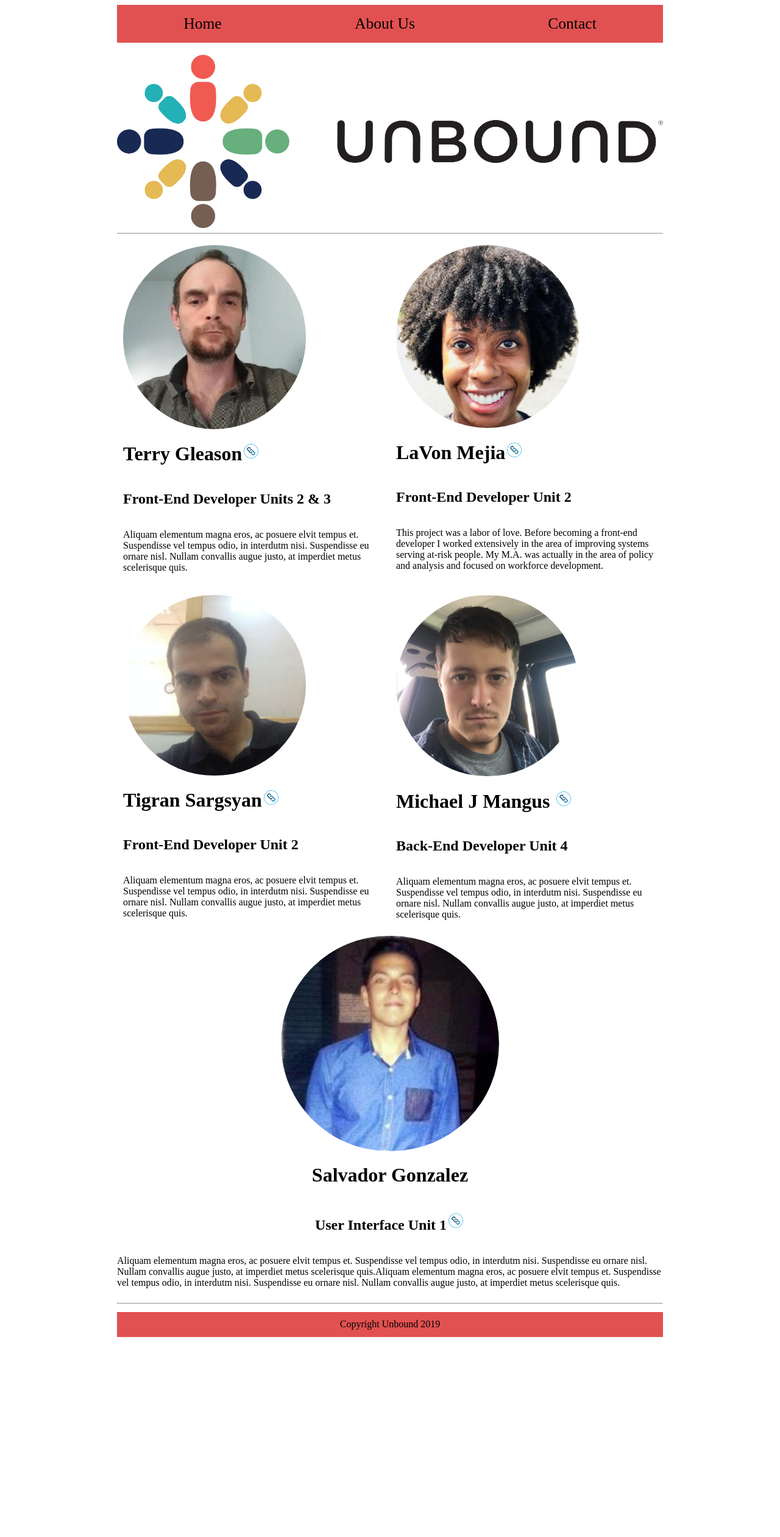
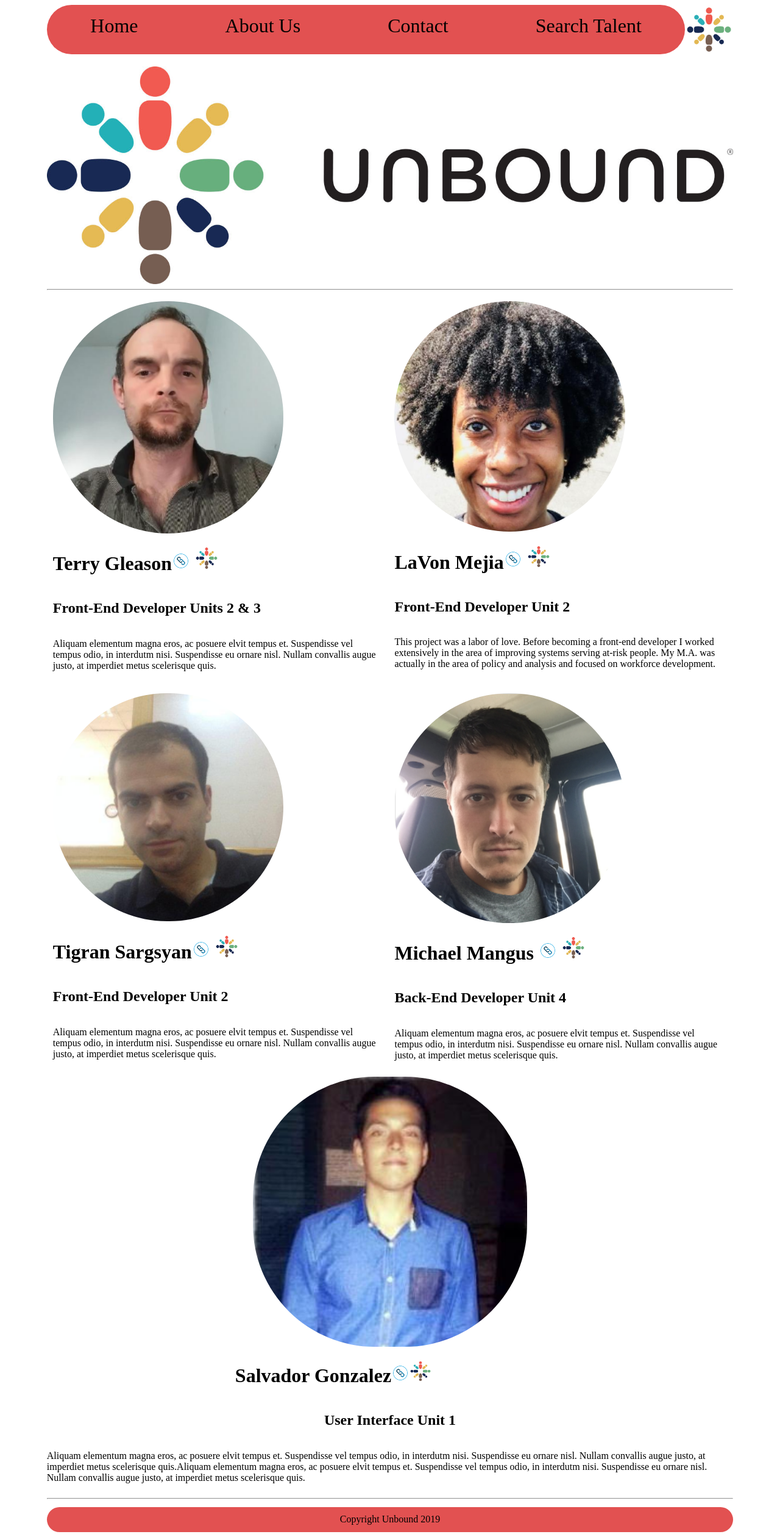
Before and after one commit to prisonerskills/UI, a website: page about.html in a window 1280 px wide. Shown: the whole page at 61% size. Before the commit the page ends 2201 px from the top, so only its background shows below. Drawn offline with Linux system fonts and the light colour scheme.

Commit message:
almost there

```diff
--- a/about.html
+++ b/about.html
@@ -14,13 +14,15 @@
   </head>
 
   <body>
-    <div class='allofit'>
+
     <header>
       <nav>
         <a href="index.html">Home</a>
         <a href="about.html">About Us</a>
-        <a href="#">Contact</a>
+        <a href="#contact">Contact</a>
+        <a href="https://polar-temple-77662.herokuapp.com/">Search Talent</a>
       </nav>
+      <img class='logos' src='img/logo.jpeg'>
     </header>
     <div class='container'> <img class="middle-img" src="img/Unhori.jpg" /></div>
     <hr />
@@ -30,7 +32,7 @@
         <div class="info"></div>
 
         <img class="face" src="img/Terry.jpeg" />
-        <h1>Terry Gleason<a href='https://github.com/Tgleason1980'><img class='link' src='img/link.jpeg'></a></h1>
+        <h1>Terry Gleason<a href='https://github.com/Tgleason1980'><img class='link' src='img/link.jpeg'></a> <img class='logos' src='img/logo.jpeg'></h1>
         <h2>Front-End Developer Units 2 & 3</h2>
         <p>
           Aliquam elementum magna eros, ac posuere elvit tempus et. Suspendisse
@@ -42,7 +44,7 @@
         <div class="info"></div>
 
         <img class="face" src="img/Mejia.jpeg" />
-        <h1>LaVon Mejia<a href='https://github.com/lavonmejia'><img class='link' src='img/link.jpeg'></a></h1>
+        <h1>LaVon Mejia<a href='https://github.com/lavonmejia'><img class='link' src='img/link.jpeg'></a> <img class='logos' src='img/logo.jpeg'></h1>
         <h2>Front-End Developer Unit 2</h2>
         <p>
           This project was a labor of love. Before becoming a front-end developer I worked extensively in the area of improving systems serving at-risk people.  My M.A. was actually in the area of policy and analysis and focused on workforce development.
@@ -53,7 +55,7 @@
     <div class="container2">
       <div class="box">
         <img class="face" src="img/Tigran.jpeg" />
-        <h1>Tigran Sargsyan<a href='https://github.com/umbur'><img class='link' src='img/link.jpeg'></a></h1>
+        <h1>Tigran Sargsyan<a href='https://github.com/umbur'><img class='link' src='img/link.jpeg'></a> <img class='logos' src='img/logo.jpeg'></h1>
         <h2>Front-End Developer Unit 2</h2>
         <p>
           Aliquam elementum magna eros, ac posuere elvit tempus et. Suspendisse
@@ -63,7 +65,7 @@
       </div>
       <div class="box">
         <img class="face" src="img/mike.png" />
-        <h1>Michael J Mangus<a href='https://github.com/mjmangus16'>     <img class='link' src='img/link.jpeg'></a></h1>
+        <h1>Michael Mangus<a href='https://github.com/mjmangus16'>     <img class='link' src='img/link.jpeg'></a> <img class='logos' src='img/logo.jpeg'></h1>
         <h2>Back-End Developer Unit 4</h2>
         <p>
           Aliquam elementum magna eros, ac posuere elvit tempus et. Suspendisse
@@ -75,10 +77,10 @@
 
     <div class="bbox">
       <img class="face" src="img/sal copy.jpeg" />
-      <h1>
-        Salvador Gonzalez
+      <h1 class='lastone'>
+        Salvador Gonzalez<a href='https://github.com/SGonzalez44'><img class='link' src='img/link.jpeg'></a><img class='logos' src='img/logo.jpeg'>
       </h1>
-      <h2>User Interface Unit 1<a href='https://github.com/SGonzalez44'><img class='link' src='img/link.jpeg'></a></h2>
+      <h2>User Interface Unit 1 </h2>
       <p>
         Aliquam elementum magna eros, ac posuere elvit tempus et. Suspendisse
         vel tempus odio, in interdutm nisi. Suspendisse eu ornare nisl. Nullam
--- a/css/index.css
+++ b/css/index.css
@@ -1,6 +1,7 @@
 body{
-  margin-left: 15%;
-  margin-right: 15%;
+  min-width:500px;
+  margin-left: 6%;
+  margin-right: 6%;
   }
   @media (width:500px){
     body{
@@ -8,29 +9,43 @@ body{
     margin-right: .01%;
   }
   }
+  header{
+    display:flex;
+    flex-direction: row;
+
+  }
+  .logos{
+    width:7%;
+    border-radius: 100px;
+  }
 nav {
-
+  width:93%;
   display: flex;
   justify-content: space-around;
   padding-top: 1rem;
   padding-bottom: 1rem;
   background-color: #e25151;
+  border-radius: 100px;
 
 }
 nav a {
-  font-size: 1.6rem;
+  font-size: 2rem;
   text-decoration: none;
   color: black;
 }
 @media (max-width: 800px) {
+  nav{
+    width:100%;
+  }
   nav a {
-    font-size: 1.3rem;
+    font-size: 1.4rem;
   }
 }
 @media (max-width: 500px) {
   nav{
     padding-top: .6rem;
     padding-bottom: .6rem;
+    width:100%;
   }
   nav a {
     font-size: 1.5rem;
@@ -128,6 +143,7 @@ footer {
   background-color: #e25151;
   padding: .7rem;
   margin-top: .8rem;
+  border-radius: 100px;
 }
 .bbox {
   display: flex;
@@ -153,5 +169,17 @@ a {
   color: black;
 }
 .link{
+  border-radius: 500px;
   width:30px;
 }
+.logo{
+padding-bottom:3px;
+}
+@media (max-width:800px){
+  .logos{display:flex;
+    display:none
+  }
+}
+.log{
+  width:7%;
+}
```
Also changed, not shown: index.html (+30 -20 lines), img/logo.jpeg (added), 2 other files.
